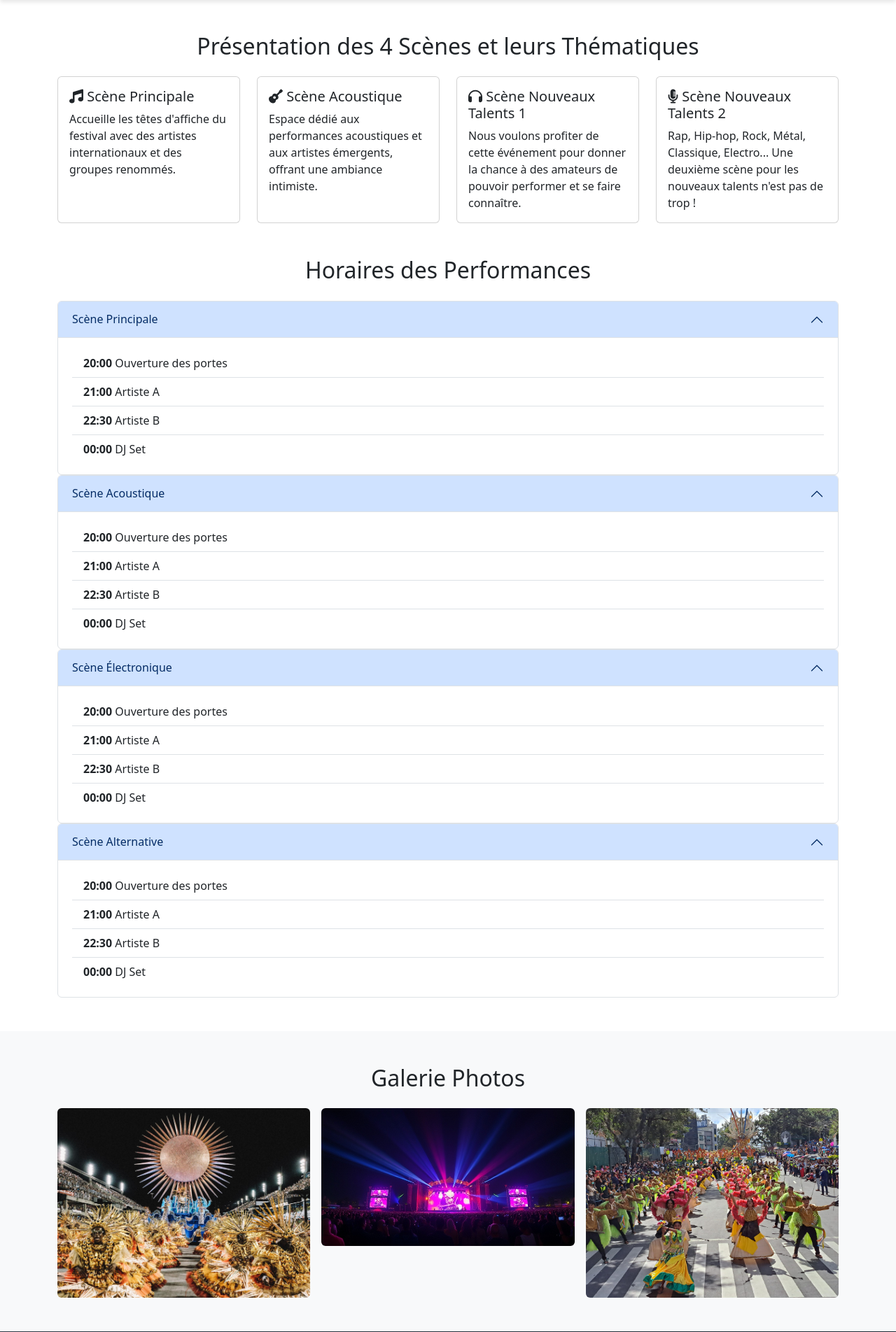
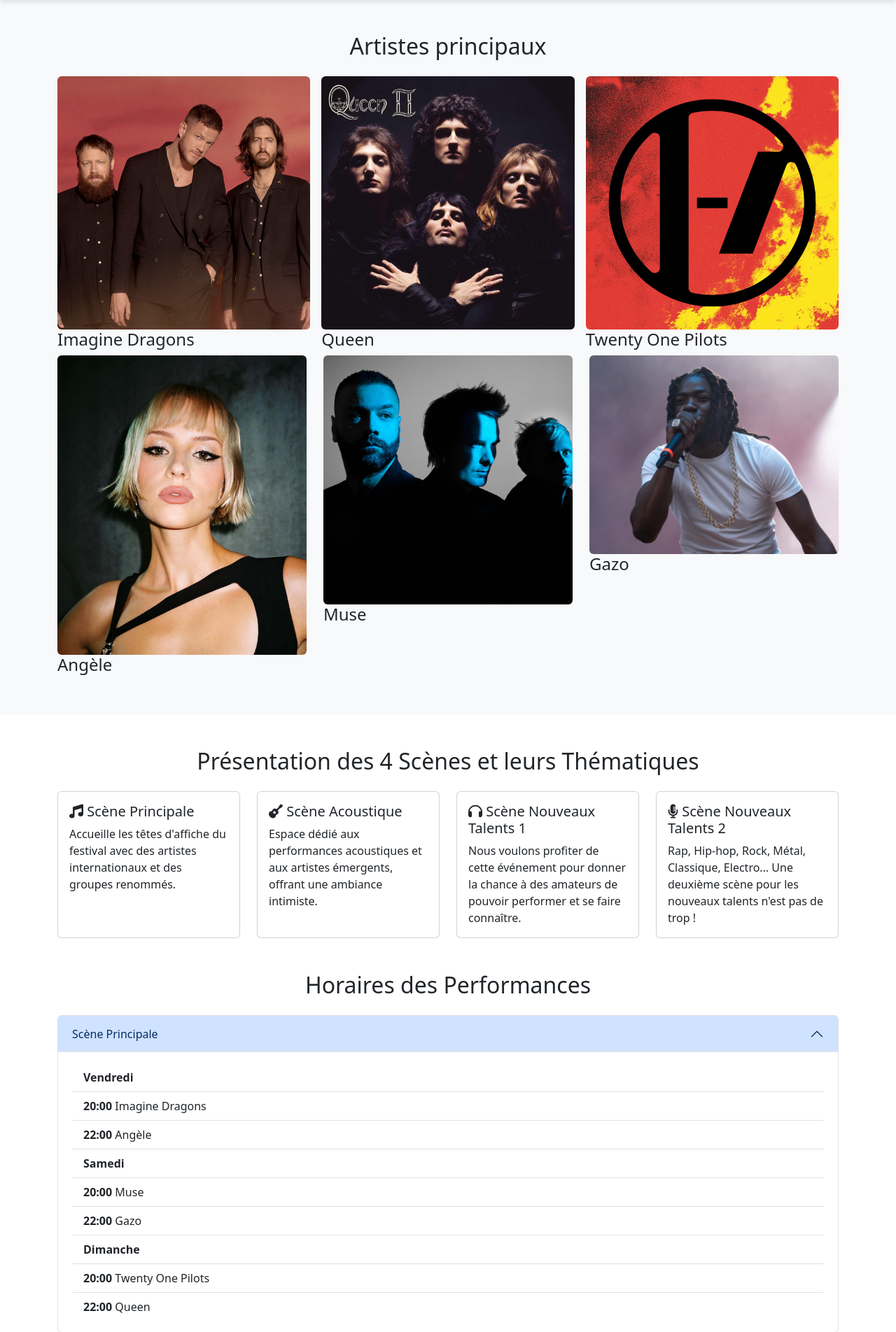
Before and after one commit to Yoshi-OOF/Festival, a PHP site: page /programmation.php in a window 1280 px wide. Shown: the part 81-1985 px from the top of the page at 70% size. Run offline with PHP 8.4, Linux system fonts and the light colour scheme; some libraries are stand-ins or nearby versions.

Commit message:
programmation artiste

```diff
--- a/programmation.php
+++ b/programmation.php
@@ -64,6 +64,40 @@
 <body>
     <?php include 'header.html'; ?>
 
+    <section id="gallery" class="bg-light py-5">
+        <div class="container">
+            <h2 class="mb-4 text-center">Artistes principaux</h2>
+            <div class="row g-3">
+                <div class="col-md-4">
+                    <img src="./assets/imagine dragons.jpg" class="img-fluid rounded" alt="Galerie 1">
+                    <h4>Imagine Dragons</h4>
+                </div>
+                <div class="col-md-4">
+                    <img src="./assets/queen.jpg" class="img-fluid rounded" alt="Galerie 2">
+                    <h4>Queen</h4>
+                </div>
+                <div class="col-md-4">
+                    <img src="./assets/twenty one pilots.jpg" class="img-fluid rounded" alt="Galerie 3">
+                    <h4>Twenty One Pilots</h4>
+                </div>
+            </div>
+            <div class="row g-4">
+                <div class="col-md-4">
+                    <img src="./assets/angele.jpg" class="img-fluid rounded" alt="Galerie 1">
+                    <h4>Angèle</h4>
+                </div>
+                <div class="col-md-4">
+                    <img src="./assets/muse.jpg" class="img-fluid rounded" alt="Galerie 2">
+                    <h4>Muse</h4>
+                </div>
+                <div class="col-md-4">
+                    <img src="./assets/gazo.jpg" class="img-fluid rounded" alt="Galerie 3">
+                    <h4>Gazo</h4>
+                </div>
+            </div>
+        </div>
+    </section>
+
     <main class="container my-5">
         <section id="scenes" class="mb-5">
             <h2 class="mb-4 text-center">Présentation des 4 Scènes et leurs Thématiques</h2>
@@ -116,10 +150,15 @@
                     <div id="collapseOne" class="accordion-collapse collapse show" aria-labelledby="headingOne" data-bs-parent="#scheduleAccordion">
                         <div class="accordion-body">
                             <ul class="list-group list-group-flush">
-                                <li class="list-group-item"><strong>20:00</strong> Ouverture des portes</li>
-                                <li class="list-group-item"><strong>21:00</strong> Artiste A</li>
-                                <li class="list-group-item"><strong>22:30</strong> Artiste B</li>
-                                <li class="list-group-item"><strong>00:00</strong> DJ Set</li>
+                                <li class="list-group-item"><strong>Vendredi</strong></li>
+                                <li class="list-group-item"><strong>20:00</strong> Imagine Dragons</li>
+                                <li class="list-group-item"><strong>22:00</strong> Angèle</li>
+                                <li class="list-group-item"><strong>Samedi</strong></li>
+                                <li class="list-group-item"><strong>20:00</strong> Muse</li>
+                                <li class="list-group-item"><strong>22:00</strong> Gazo</li>
+                                <li class="list-group-item"><strong>Dimanche</strong></li>
+                                <li class="list-group-item"><strong>20:00</strong> Twenty One Pilots</li>
+                                <li class="list-group-item"><strong>22:00</strong> Queen</li>
                             </ul>
                         </div>
                     </div>
@@ -138,10 +177,18 @@
                     <div id="collapseTwo" class="accordion-collapse collapse show" aria-labelledby="headingTwo" data-bs-parent="#scheduleAccordion">
                         <div class="accordion-body">
                             <ul class="list-group list-group-flush">
-                                <li class="list-group-item"><strong>20:00</strong> Ouverture des portes</li>
-                                <li class="list-group-item"><strong>21:00</strong> Artiste A</li>
-                                <li class="list-group-item"><strong>22:30</strong> Artiste B</li>
-                                <li class="list-group-item"><strong>00:00</strong> DJ Set</li>
+                                <li class="list-group-item"><strong>Vendredi</strong></li>
+                                <li class="list-group-item"><strong>19:00</strong> Skillet</li>
+                                <li class="list-group-item"><strong>22:30</strong> Ed Sheeran</li>
+                                <li class="list-group-item"><strong>00:30</strong> Jack Johnson</li>
+                                <li class="list-group-item"><strong>Samedi</strong></li>
+                                <li class="list-group-item"><strong>17:00</strong> City and Colour</li>
+                                <li class="list-group-item"><strong>19:30</strong> José González</li>
+                                <li class="list-group-item"><strong>21:30</strong> Never Shout Never</li>
+                                <li class="list-group-item"><strong>23:30</strong> Boyce Avenue</li>
+                                <li class="list-group-item"><strong>Dimanche</strong></li>
+                                <li class="list-group-item"><strong>17:00</strong> Joshua Radin</li>
+                                <li class="list-group-item"><strong>19:30</strong> Gabrielle Aplin</li>
                             </ul>
                         </div>
                     </div>
@@ -154,16 +201,24 @@
                 <div class="accordion-item">
                     <h2 class="accordion-header" id="headingThree">
                         <button class="accordion-button" type="button" data-bs-toggle="collapse" data-bs-target="#collapseThree" aria-expanded="true" aria-controls="collapseThree">
-                            Scène Électronique
+                            Scène Nouveaux Talents 1
                         </button>
                     </h2>
                     <div id="collapseThree" class="accordion-collapse collapse show" aria-labelledby="headingThree" data-bs-parent="#scheduleAccordion">
                         <div class="accordion-body">
                             <ul class="list-group list-group-flush">
-                                <li class="list-group-item"><strong>20:00</strong> Ouverture des portes</li>
-                                <li class="list-group-item"><strong>21:00</strong> Artiste A</li>
-                                <li class="list-group-item"><strong>22:30</strong> Artiste B</li>
-                                <li class="list-group-item"><strong>00:00</strong> DJ Set</li>
+                                <li class="list-group-item"><strong>Vendredi</strong></li>
+                                <li class="list-group-item"><strong>21:00</strong> Luther</li>
+                                <li class="list-group-item"><strong>22:30</strong> Tiakola</li>
+                                <li class="list-group-item"><strong>00:00</strong> Ruminant</li>
+                                <li class="list-group-item"><strong>Samedi</strong></li>
+                                <li class="list-group-item"><strong>17:00</strong> Bekar</li>
+                                <li class="list-group-item"><strong>18:30</strong> Joseph Kamel</li>
+                                <li class="list-group-item"><strong>21:00</strong> Pierre Garnier</li>
+                                <li class="list-group-item"><strong>Dimanche</strong></li>
+                                <li class="list-group-item"><strong>17:00</strong> Charlotte Cardin</li>
+                                <li class="list-group-item"><strong>18:30</strong> ELOI</li>
+                                <li class="list-group-item"><strong>21:00</strong> Aliocha Schneider</li>.
                             </ul>
                         </div>
                     </div>
@@ -176,16 +231,23 @@
                 <div class="accordion-item">
                     <h2 class="accordion-header" id="headingFour">
                         <button class="accordion-button" type="button" data-bs-toggle="collapse" data-bs-target="#collapseFour" aria-expanded="true" aria-controls="collapseFour">
-                            Scène Alternative
+                            Scène Nouveaux Talents 2
                         </button>
                     </h2>
                     <div id="collapseFour" class="accordion-collapse collapse show" aria-labelledby="headingFour" data-bs-parent="#scheduleAccordion">
                         <div class="accordion-body">
                             <ul class="list-group list-group-flush">
-                                <li class="list-group-item"><strong>20:00</strong> Ouverture des portes</li>
-                                <li class="list-group-item"><strong>21:00</strong> Artiste A</li>
-                                <li class="list-group-item"><strong>22:30</strong> Artiste B</li>
-                                <li class="list-group-item"><strong>00:00</strong> DJ Set</li>
+                                <li class="list-group-item"><strong>Vendredi</strong></li>
+                                <li class="list-group-item"><strong>20:00</strong> Clara Ysé</li>
+                                <li class="list-group-item"><strong>21:30</strong> Yamê</li>
+                                <li class="list-group-item"><strong>23:00</strong> La Fève</li>
+                                <li class="list-group-item"><strong>Samedi</strong></li>
+                                <li class="list-group-item"><strong>18:00</strong> Trinix</li>
+                                <li class="list-group-item"><strong>20:30</strong> Irène Drésel</li>
+                                <li class="list-group-item"><strong>22:00</strong> Ben Mazué</li>
+                                <li class="list-group-item"><strong>Dimanche</strong></li>
+                                <li class="list-group-item"><strong>17:00</strong> Corsu Mezu Mezu</li>
+                                <li class="list-group-item"><strong>19:30</strong> Therapie Taxi</li>
                             </ul>
                         </div>
                     </div>
```
Also changed, not shown: assets/angele.jpg (added), assets/gazo.jpg (added), assets/imagine dragons.jpg (added), assets/muse.jpg (added), assets/queen.jpg (added), assets/skillet.jpeg (added), assets/the-faim.jpg (added), assets/twenty one pilots.jpg (added).
